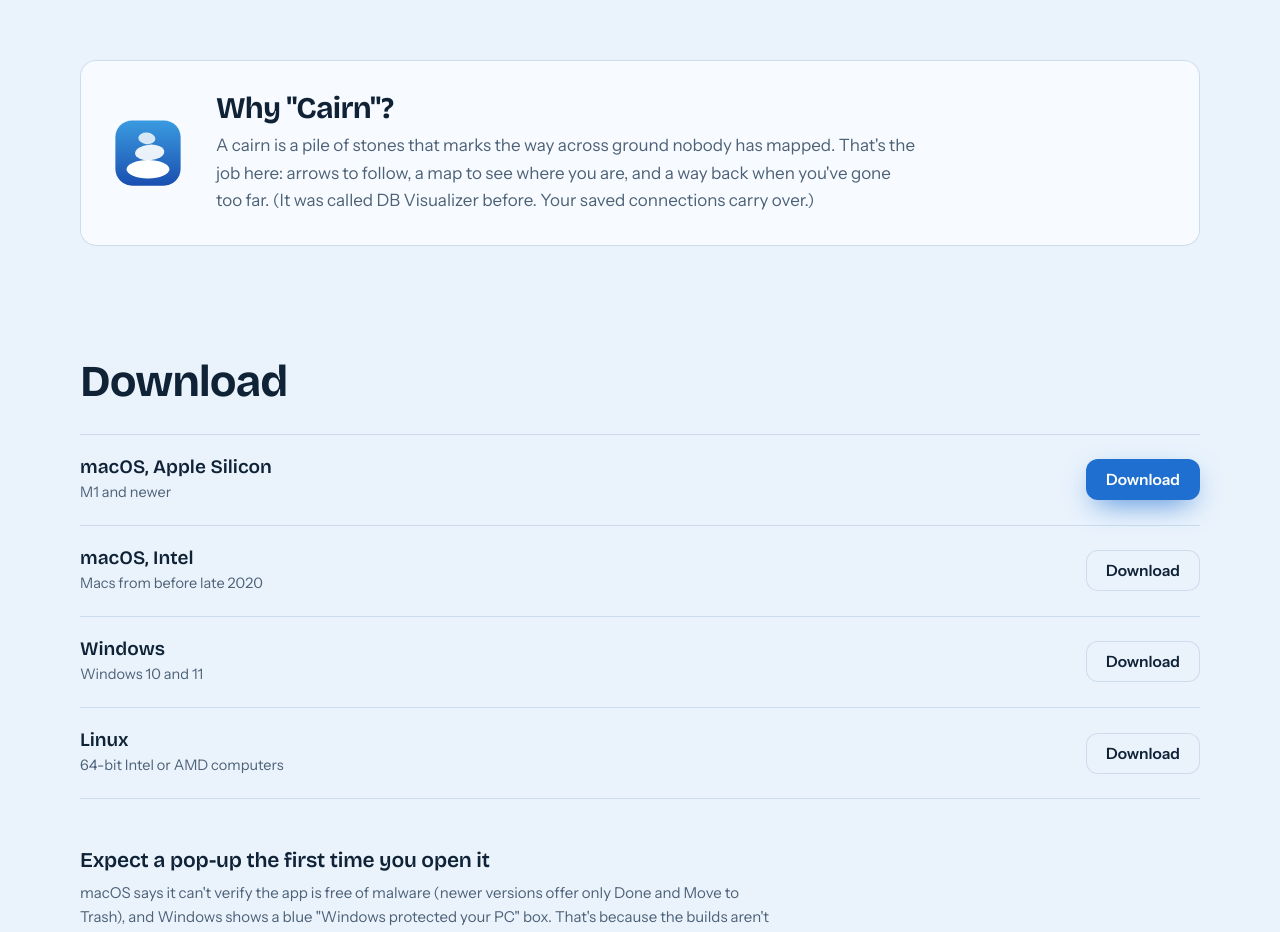
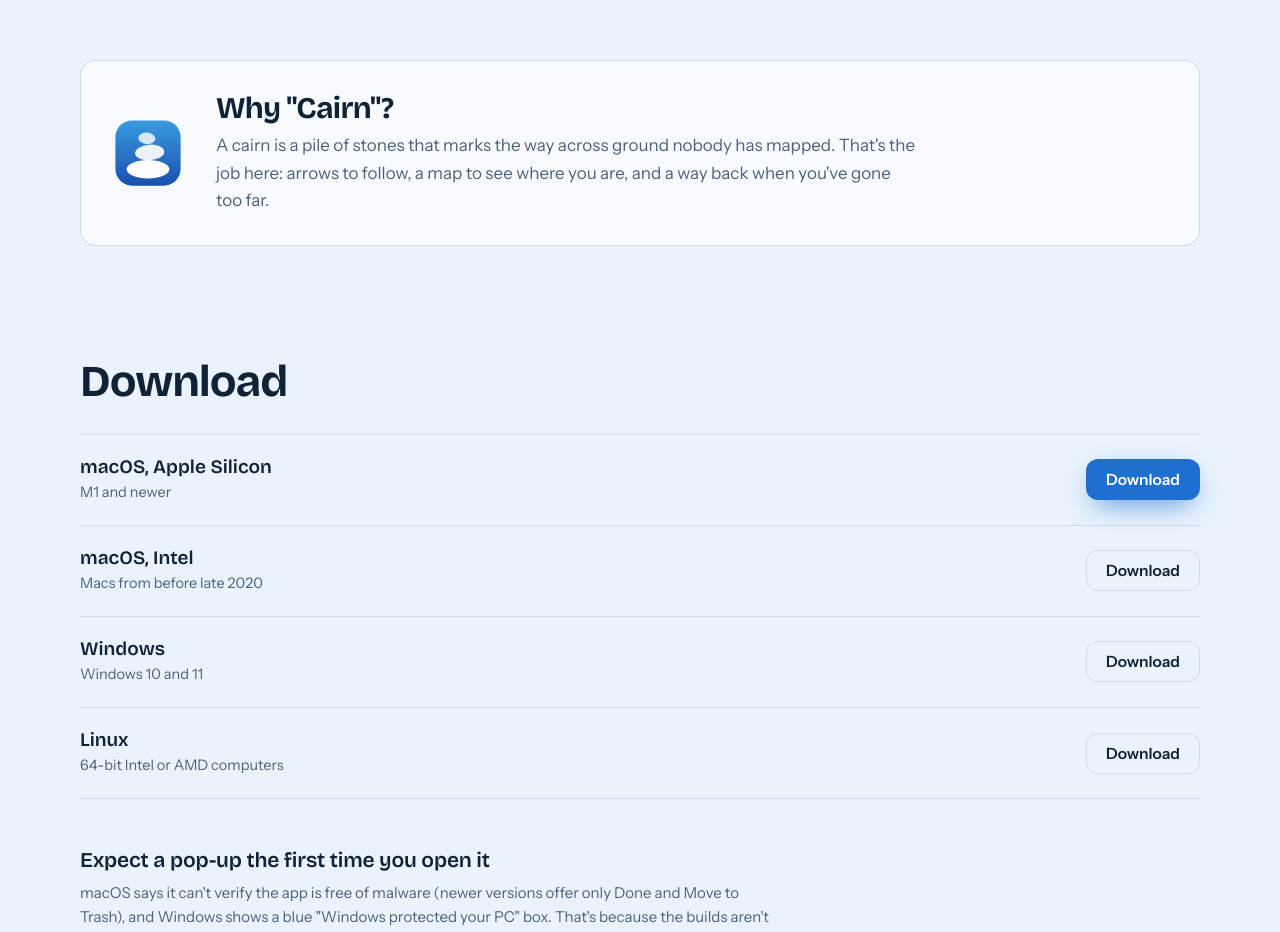
Before and after one commit to s-Himansh/db-visualizer, a plain HTML site: page site/index.html in a window 1280 px wide. Shown: the part 5000-5932 px from the top of the page. Drawn offline with Linux system fonts and the light colour scheme; no server answers.

Commit message:
Landing page: drop the line about the old name

```diff
--- a/site/index.html
+++ b/site/index.html
@@ -158,7 +158,7 @@
       <img src="img/cairn.svg" width="72" height="72" alt="">
       <div>
         <h2 id="name">Why "Cairn"?</h2>
-        <p>A cairn is a pile of stones that marks the way across ground nobody has mapped. That's the job here: arrows to follow, a map to see where you are, and a way back when you've gone too far. (It was called DB Visualizer before. Your saved connections carry over.)</p>
+        <p>A cairn is a pile of stones that marks the way across ground nobody has mapped. That's the job here: arrows to follow, a map to see where you are, and a way back when you've gone too far.</p>
       </div>
     </div>
   </section>
```
